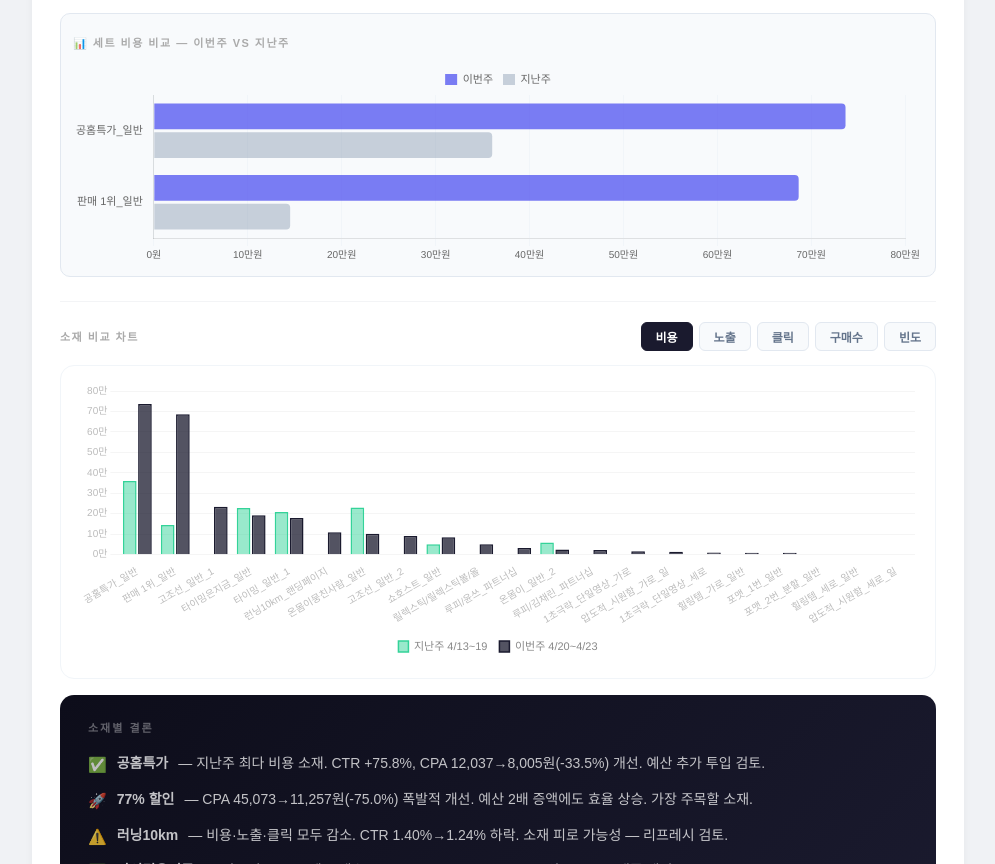
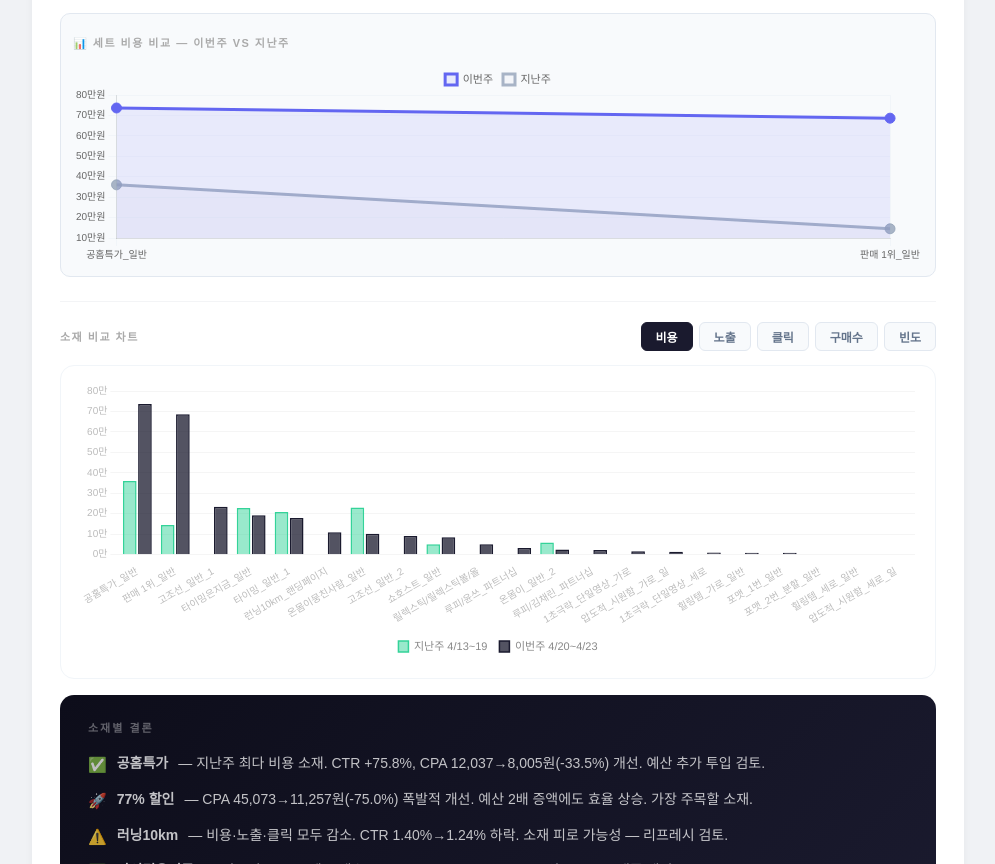
Before and after one commit to jmyoo-crypto/relaxtic-report, a plain HTML site: page index.html in a window 1280 px wide. Shown: the part 5691-6555 px from the top of the page, without its empty margins (142-1137 px from the left). Drawn offline with nearby package versions, Linux system fonts and the light colour scheme.

Commit message:
릴렉스틱 0424: 세트 비용 비교 차트 bar→line 변경

```diff
--- a/index.html
+++ b/index.html
@@ -1689,21 +1689,21 @@ function initCampChart(ci){
   const prev=info.idxs.map(i=>CR_DATA.cost.prev[i]);
   const ctx=document.getElementById('cc-canvas-'+ci).getContext('2d');
   _campCharts[ci]=new Chart(ctx,{
-    type:'bar',
+    type:'line',
     data:{
       labels:info.labels,
       datasets:[
-        {label:'이번주',data:last,backgroundColor:'rgba(99,102,241,0.85)',borderRadius:4},
-        {label:'지난주',data:prev,backgroundColor:'rgba(148,163,184,0.5)',borderRadius:4}
+        {label:'이번주',data:last,borderColor:'rgba(99,102,241,1)',backgroundColor:'rgba(99,102,241,0.1)',pointBackgroundColor:'rgba(99,102,241,1)',pointRadius:5,tension:0.3,fill:true},
+        {label:'지난주',data:prev,borderColor:'rgba(148,163,184,0.8)',backgroundColor:'rgba(148,163,184,0.05)',pointBackgroundColor:'rgba(148,163,184,0.8)',pointRadius:5,tension:0.3,fill:true}
       ]
     },
     options:{
-      indexAxis:'y',responsive:true,maintainAspectRatio:false,
+      responsive:true,maintainAspectRatio:false,
       plugins:{legend:{position:'top',labels:{font:{size:11},boxWidth:12}},
                tooltip:{callbacks:{label:v=>v.dataset.label+': '+v.raw.toLocaleString()+'원'}}},
       scales:{
-        x:{ticks:{callback:v=>v>=10000?(v/10000).toFixed(0)+'만원':v+'원',font:{size:10}},grid:{color:'#f1f5f9'}},
-        y:{ticks:{font:{size:11}},grid:{display:false}}
+        x:{ticks:{font:{size:10}},grid:{color:'#f1f5f9'}},
+        y:{ticks:{callback:v=>v>=10000?(v/10000).toFixed(0)+'만원':v+'원',font:{size:10}},grid:{color:'#f1f5f9'}}
       }
     }
   });
```
